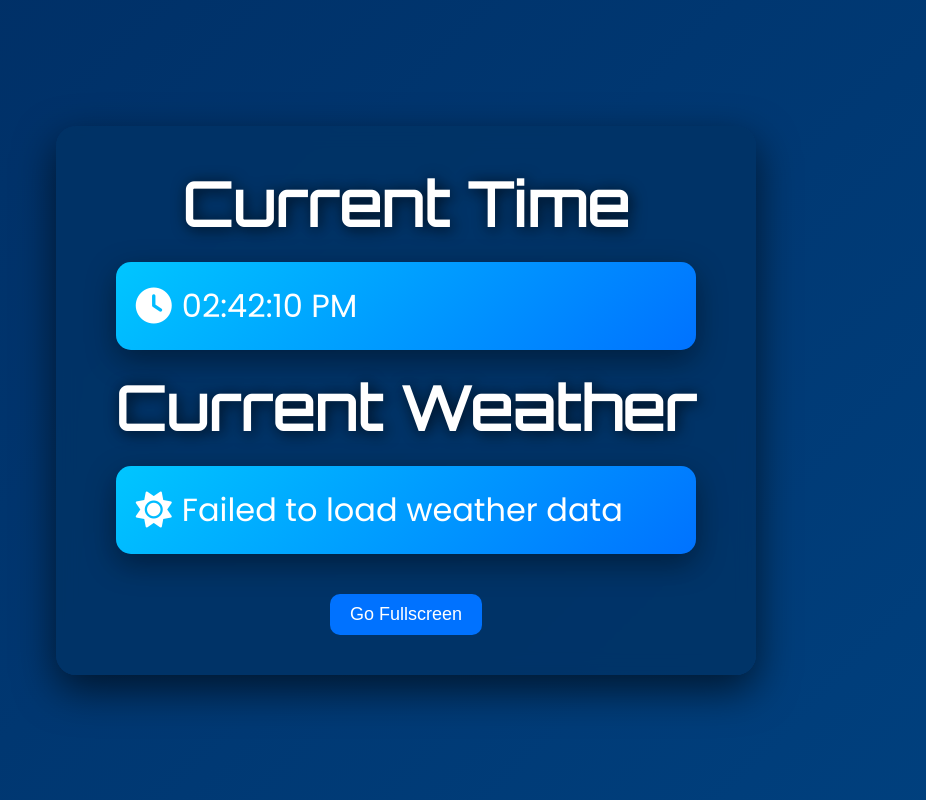
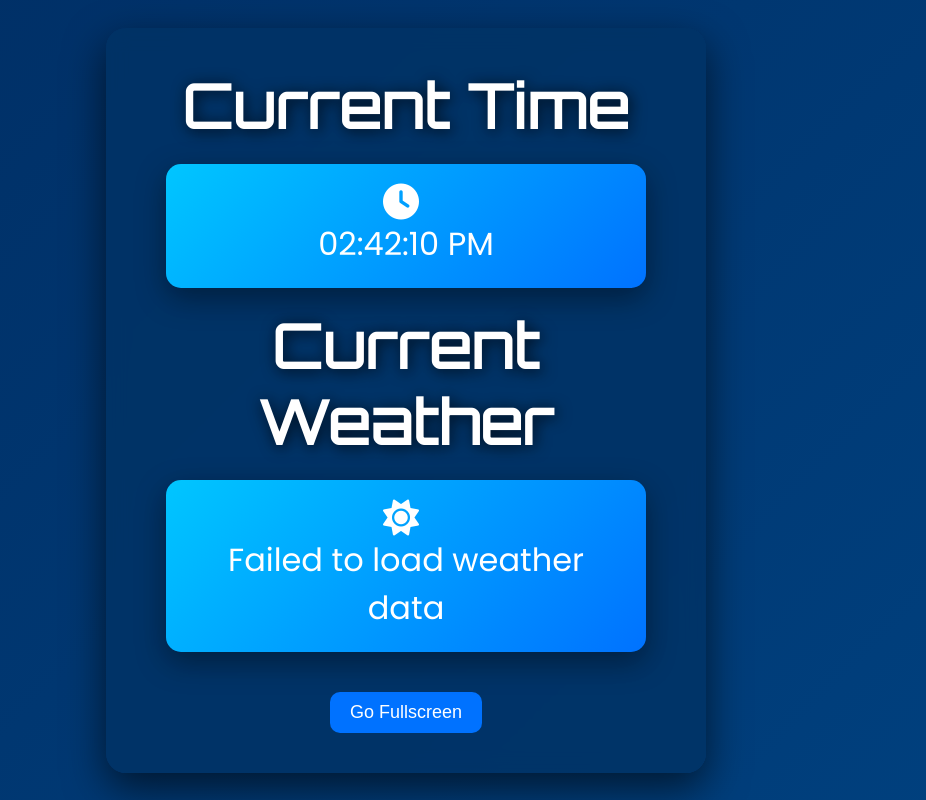
Before and after one commit to SleepingFox1899/Clock-Time, a plain HTML site: page index.html in a window 1280 px wide. Shown: the whole page, without its empty margins (234-1160 px from the left). Drawn offline with Linux system fonts and the light colour scheme; no server answers.

Commit message:
Update styles.css

```diff
--- a/styles.css
+++ b/styles.css
@@ -30,6 +30,8 @@ body {
     background: rgba(0, 51, 102, 0.85);
     backdrop-filter: blur(10px);
     box-shadow: 0 15px 40px rgba(0, 0, 0, 0.6);
+    width: 90%;  /* Use a percentage to ensure it fits well on smaller screens */
+    max-width: 600px; /* Limit the max width for larger screens */
     opacity: 0;
     transform: translateY(30px);
     animation: fadeIn 1.5s forwards, slideUp 1s forwards;
@@ -69,6 +71,8 @@ h1 {
     font-size: 32px;
     display: flex;
     align-items: center;
+    justify-content: center; /* Center content in info boxes */
+    flex-direction: column; /* Stack items vertically */
     opacity: 0;
     transform: translateY(30px);
     animation: fadeInText 1s 2s forwards, slideUp 1s forwards;
```
